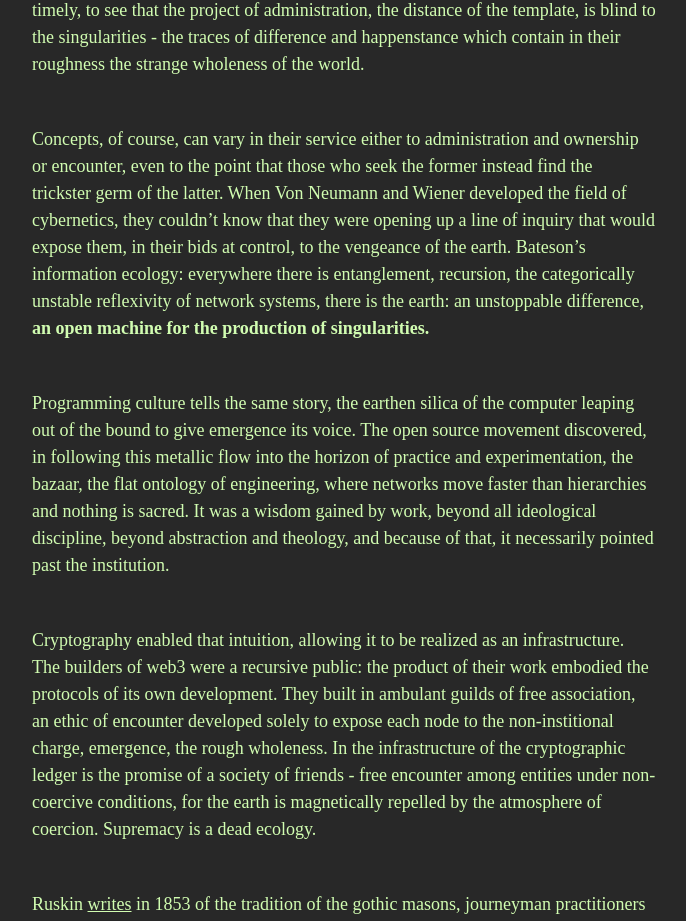
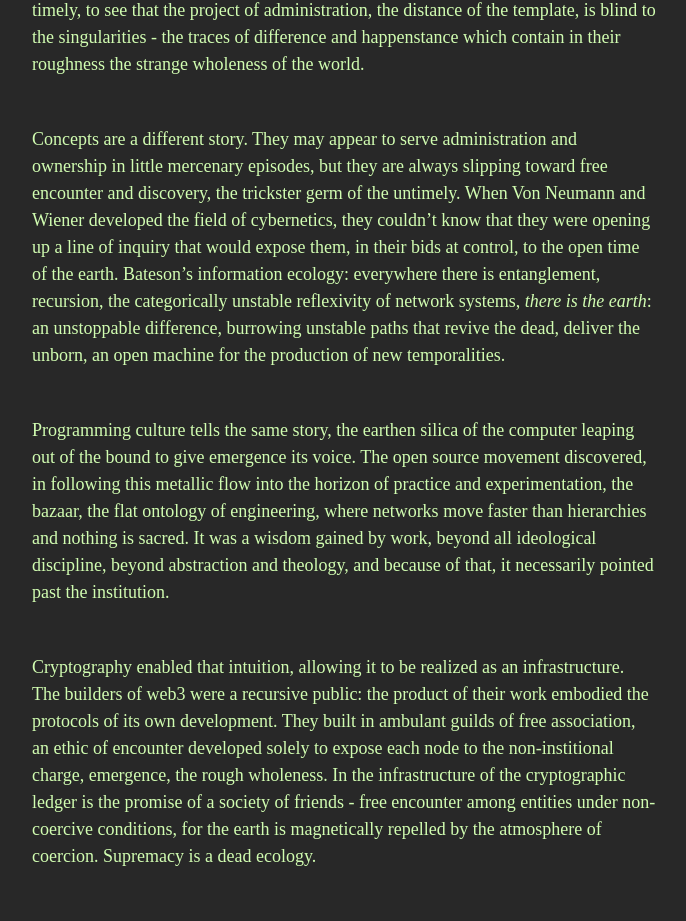
Before and after one commit to oovg/the-open-template, a Next.js app: page / in a window 1280 px wide. Shown: the part 1059-1980 px from the top of the page, without its empty margins (296-982 px from the left). Built offline with nearby package versions, Linux system fonts and the light colour scheme; a web font is replaced by a local one; what @rainbow-me/rainbowkit, wagmi would draw is missing.

Commit message:
Update Section.tsx

```diff
--- a/src/components/Section.tsx
+++ b/src/components/Section.tsx
@@ -8,7 +8,7 @@ export const Section = () => (
         <Rule />
         <Box>
             <Text textStyle="paragraph">It’s an open secret, a scandalous bit of folk knowledge known among realists and parriahs alike, that the ones who seek totalizing systems are the ones most excluded from the touch of completion. A preliminary definition of truth for the modern age : that which an institution cannot see. One needs the vision of the outside, a place not so timely, to see that  the project of administration, the distance of the template, is   blind to the singularities - the traces of difference and happenstance which contain in their roughness the strange wholeness of the world.</Text>
-            <Text textStyle="paragraph">Concepts, of course, can vary in their service either to administration and ownership or encounter, even to the point that those who seek the former instead find the trickster germ of the latter. When Von Neumann and Wiener developed the field of cybernetics, they couldn’t know that they were opening up a line of inquiry that would expose them, in their bids at control, to the vengeance of the earth. Bateson’s information ecology: everywhere there is entanglement, recursion, the categorically unstable reflexivity of network systems, there is the earth: an unstoppable difference, <b>an open machine for the production of singularities.</b></Text>
+            <Text textStyle="paragraph">Concepts are a different story. They may appear to serve administration and ownership in little mercenary episodes, but they are always slipping toward free encounter and discovery, the trickster germ of the untimely. When Von Neumann and Wiener developed the field of cybernetics, they couldn’t know that they were opening up a line of inquiry that would expose them, in their bids at control, to the open time  of the earth. Bateson’s information ecology: everywhere there is entanglement, recursion, the categorically unstable reflexivity of network systems, <i>there is the earth</i>: an unstoppable difference, burrowing unstable paths that revive the dead, deliver the unborn, an open machine for the production of new temporalities.</Text>
             <Text textStyle="paragraph">Programming culture tells the same story, the earthen silica of the computer leaping out of the bound to give emergence its voice. The open source movement discovered, in following this metallic flow into the horizon of practice and experimentation, the bazaar, the flat ontology of engineering, where networks move faster than hierarchies and nothing is sacred. It was a wisdom gained by work, beyond all ideological discipline, beyond abstraction and theology, and because of that, it necessarily pointed past the institution.</Text>
             <Text textStyle="paragraph">Cryptography enabled that intuition, allowing it to be realized as an infrastructure. The builders of web3 were a recursive public: the product of their work embodied the protocols of its own development. They built in ambulant guilds of free association, an ethic of encounter developed solely to expose each node to the non-institional charge, emergence, the rough wholeness. In the infrastructure of the cryptographic ledger is the promise of a society of friends - free encounter among entities under non-coercive conditions, for the earth is magnetically repelled by the atmosphere of coercion. Supremacy is a dead ecology.</Text>
             <Text textStyle="paragraph">Ruskin <a href="http://homes.ieu.edu.tr/arch204/READINGS/02_RUSKIN.pdf" target="_blank" rel="noopener noreferrer">writes</a> in 1853 of the tradition of the gothic masons, journeyman practitioners whose art contained the generic traits of free association and encounter with the earth (“in gothic work, ... the workman must have been altogether set free”). The traits are as follows: <b>Savageness or Rudeness, Love of Change, Love of Nature, Disturbed Imagination, Obstinacy</b>, and  <b>Generosity</b>. Savage? The brash artistry had no time for ceremony and manicured likenesses, generating “creations of ungainly shape and rigid limb, but full of wolfish life.” Change: the successive builds made for patchwork styles that embraced difference. The spires and buttresses charged with an obstinance and rigidity “not merely stable, but active … the peculiar energy which gives tension to movement, and stiffness to resistance, which makes the fiercest lightning forked rather than curved.”</Text>
```
